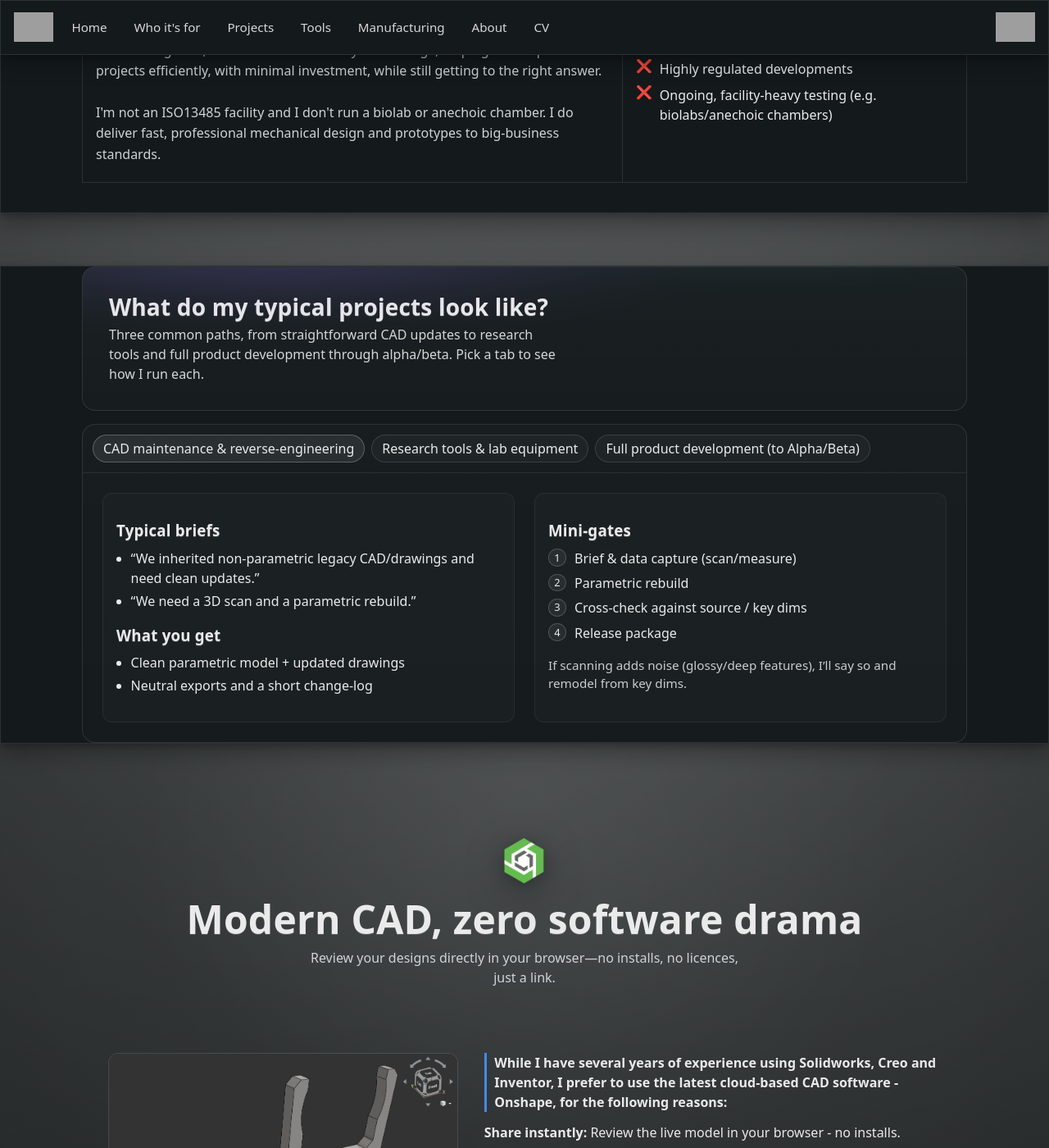
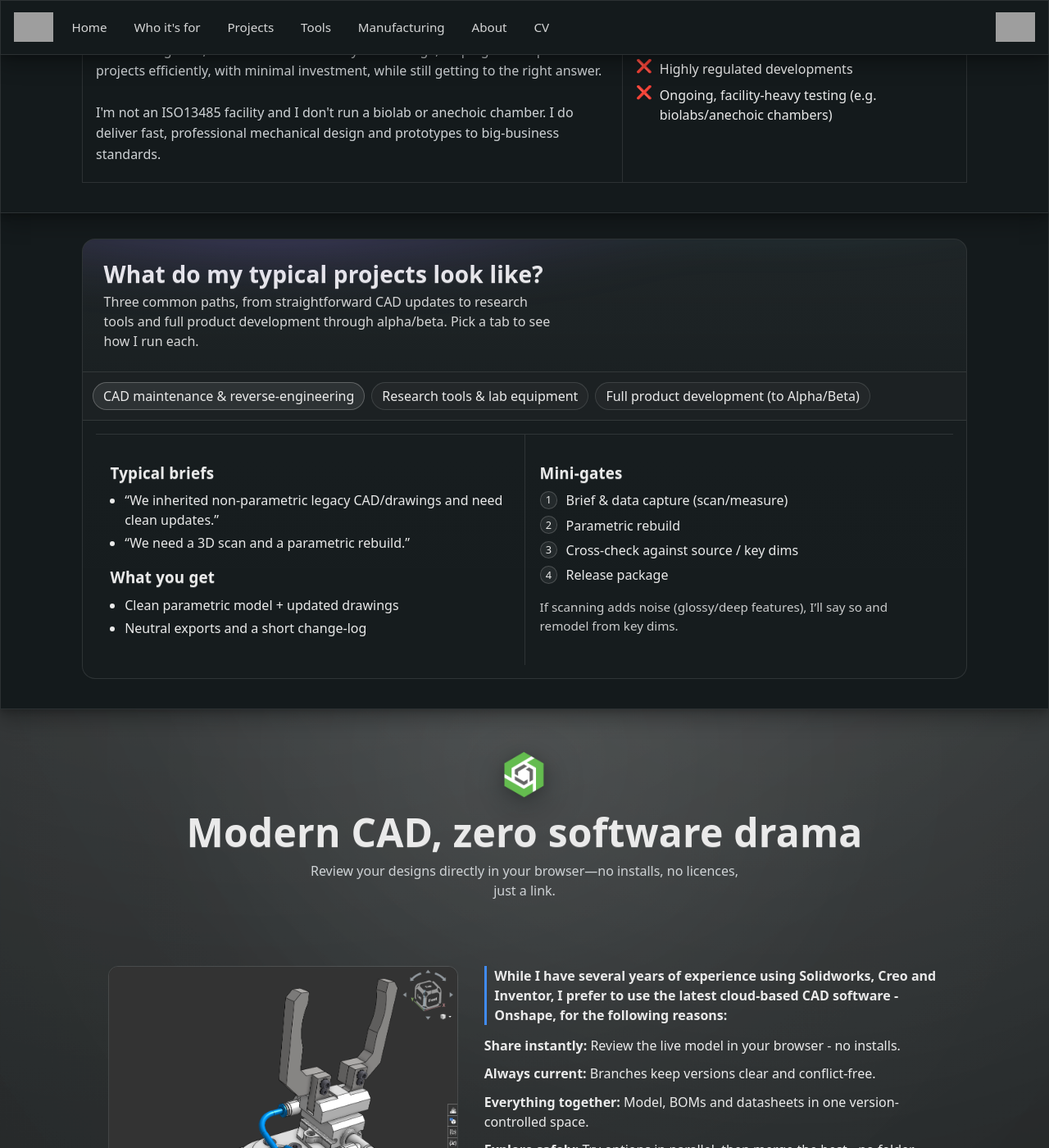
Before and after one commit to JamesAIzzard/jamesaizzard.github.io, a Jekyll site: the page built from index.html, in a window 1280 px wide and 1400 px high, scrolled down 1227 px. Shown: the whole window at 82% size. Built offline with Jekyll 4.4.1, drawn with Linux system fonts in a browser that asks for light colours; some web fonts are replaced; grey boxes are pictures that could not be loaded.

Commit message:
Refactor Project Types section: unify layout with header and tabs, enhance styles for improved responsiveness and consistency

```diff
--- a/_includes/project_types.html
+++ b/_includes/project_types.html
@@ -1,18 +1,15 @@
 <section id="project-types" class="panel-surface">
   <div class="container">
-
-    <div class="pt-hero border-panel">
-      <div class="pt-hero-inner">
+    <!-- Unified box: header (rounded top), full-width tabs, then two-column content -->
+    <div class="pt-box border-panel" data-pt>
+      <header class="pt-header">
         <h2 class="pt-title">What do my typical projects look like?</h2>
         <p class="pt-subtitle">
           Three common paths, from straightforward CAD updates to research tools and full product development
           through alpha/beta. Pick a tab to see how I run each.
         </p>
-      </div>
-    </div>
+      </header>
 
-
-    <div class="pt-tabs border-panel" data-pt>
       <div class="pt-tablist" role="tablist" aria-label="Typical projects">
         <button class="pt-tab is-active" id="tab-cad" role="tab" aria-selected="true" aria-controls="panel-cad">
           CAD maintenance & reverse-engineering
@@ -26,7 +23,6 @@
       </div>
 
       <div class="pt-panels">
-
         <section id="panel-cad" role="tabpanel" aria-labelledby="tab-cad">
           <div class="pt-grid">
             <div class="pt-col">
@@ -54,7 +50,6 @@
           </div>
         </section>
 
-
         <section id="panel-research" role="tabpanel" aria-labelledby="tab-research" hidden>
           <div class="pt-grid">
             <div class="pt-col">
@@ -78,7 +73,6 @@
           </div>
         </section>
 
-        <!-- Panel: Full product development -->
         <section id="panel-full" role="tabpanel" aria-labelledby="tab-full" hidden>
           <div class="pt-grid">
             <div class="pt-col">
--- a/_sass/components/project_types.scss
+++ b/_sass/components/project_types.scss
@@ -1,15 +1,30 @@
-/* Project Types section — visually aligned with your existing panels */
+/* Project Types section — unified box with header, tabs row, and two-column content */
 #project-types {
-  margin-block: clamp(2rem, 6vw, 4rem);
+  /* Merge visually with the panel above */
+  padding: clamp(1.25rem, 4vw, 2rem) 0 clamp(1.5rem, 5vw, 2.25rem);
 
-  .pt-hero {
+  &.panel-surface {
+    border-top: 0; /* continue colour unbroken from previous panel */
+    border-top-left-radius: 0;
+    border-top-right-radius: 0;
+    margin-top: -1px; /* overlap previous bottom border for a clean seam */
+  }
+
+  .pt-box {
     position: relative;
     overflow: hidden;
     border-radius: 1rem;
-    padding: clamp(1.25rem, 3vw, 2rem);
+    background: linear-gradient(180deg, rgba(255,255,255,0.02), rgba(255,255,255,0.01));
+  }
+
+  .pt-header {
+    position: relative;
+    padding: clamp(1.1rem, 3vw, 1.6rem);
+    /* subtle “glow” reused from the old hero */
     background: linear-gradient(180deg, rgba(255,255,255,0.03), rgba(255,255,255,0.015));
-    /* subtle “GitHub glow” */
-    &::before {
+  }
+
+  .pt-header::before {
     content: "";
     position: absolute;
     inset: -40% -20% auto -20%;
@@ -19,7 +34,6 @@
       radial-gradient(40% 30% at 70% 0%, rgba(72,197,255,0.22), transparent 60%);
     filter: blur(28px);
     pointer-events: none;
-    }
   }
 
   .pt-title {
@@ -34,18 +48,15 @@
     margin: 0;
   }
 
-  .pt-tabs {
-    margin-top: 1rem;
-    border-radius: 1rem;
-    padding: 0;
-    background: linear-gradient(180deg, rgba(255,255,255,0.02), rgba(255,255,255,0.01));
-
+  /* Tabs row spans full width under header */
   .pt-tablist {
     display: flex;
     gap: 0.5rem;
     padding: 0.75rem;
-      border-bottom: 1px solid rgba(255,255,255,0.08);
+    border-top: 1px solid var(--panel-edge);
+    border-bottom: 1px solid var(--panel-edge);
     flex-wrap: wrap;
+    background: rgba(255,255,255,0.02);
   }
 
   .pt-tab {
@@ -59,54 +70,64 @@
     line-height: 1;
     cursor: pointer;
     transition: border-color .2s ease, background-color .2s ease, transform .06s ease;
-      &[aria-selected="true"], &.is-active {
+  }
+  .pt-tab[aria-selected="true"], .pt-tab.is-active {
     background: rgba(255,255,255,0.08);
     border-color: rgba(255,255,255,0.24);
   }
-      &:active { transform: translateY(1px); }
+  .pt-tab:active { transform: translateY(1px); }
+
+  /* Panels wrap the two-column grid */
+  .pt-panels {
+    padding: clamp(0.5rem, 2.2vw, 1rem);
   }
 
-    .pt-panels {
-      padding: clamp(1rem, 3vw, 1.5rem);
-    }
-
-    [role="tabpanel"] {
-      outline: none;
-    }
-  }
+  [role="tabpanel"] { outline: none; }
 
   .pt-grid {
     display: grid;
     grid-template-columns: 1fr;
-    gap: clamp(1rem, 3vw, 1.5rem);
+    column-gap: 0;
+    row-gap: 0;
+    border-top: 1px solid var(--panel-edge); /* separator below tabs */
     @media (min-width: 900px) {
       grid-template-columns: 1fr 1fr;
     }
   }
 
   .pt-col {
-    background: rgba(255,255,255,0.02);
-    border: 1px solid rgba(255,255,255,0.06);
-    border-radius: 0.75rem;
-    padding: clamp(0.75rem, 2vw, 1rem);
+    padding: clamp(0.9rem, 2.2vw, 1.1rem);
+  }
+
+  /* Internal dividers for the “table” look */
+  .pt-grid > .pt-col + .pt-col {
+    border-top: 1px solid var(--panel-edge);
+  }
+  @media (min-width: 900px) {
+    .pt-grid > .pt-col + .pt-col {
+      border-top: 0;
+      border-left: 1px solid var(--panel-edge);
+    }
   }
 
   .pt-list {
     margin: 0.25rem 0 1rem;
     padding-left: 1.1rem;
-    li { margin: 0.25rem 0; }
   }
+  .pt-list li { margin: 0.25rem 0; }
 
   .pt-steps {
     counter-reset: step;
     list-style: none;
     margin: 0.25rem 0 1rem;
     padding: 0;
-    li {
+  }
+  .pt-steps li {
     position: relative;
     padding-left: 2rem;
     margin: 0.4rem 0;
-      &::before {
+  }
+  .pt-steps li::before {
     counter-increment: step;
     content: counter(step);
     position: absolute;
@@ -120,8 +141,6 @@
     font-size: 0.8rem;
     line-height: 1;
   }
-    }
-  }
 
   .pt-note {
     opacity: 0.85;
```
Lines whose indentation alone changed are shown as unchanged.
